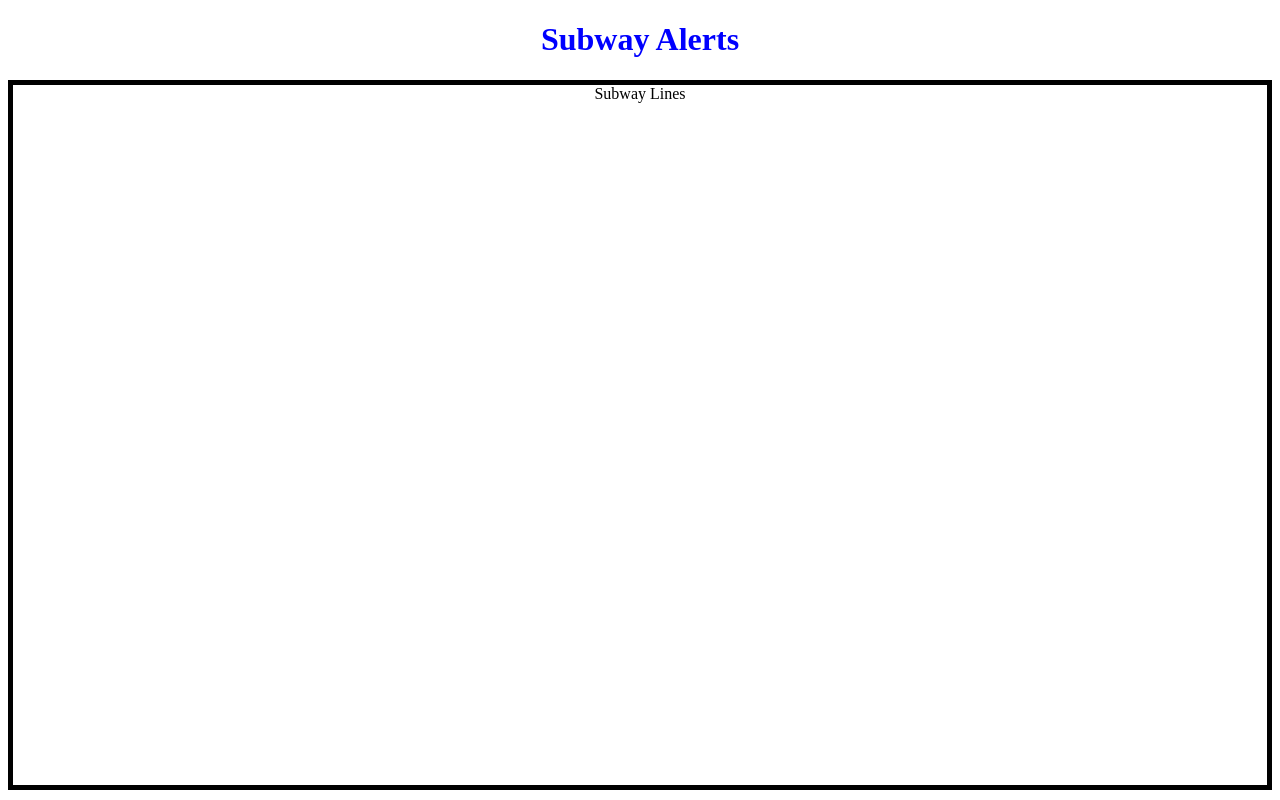
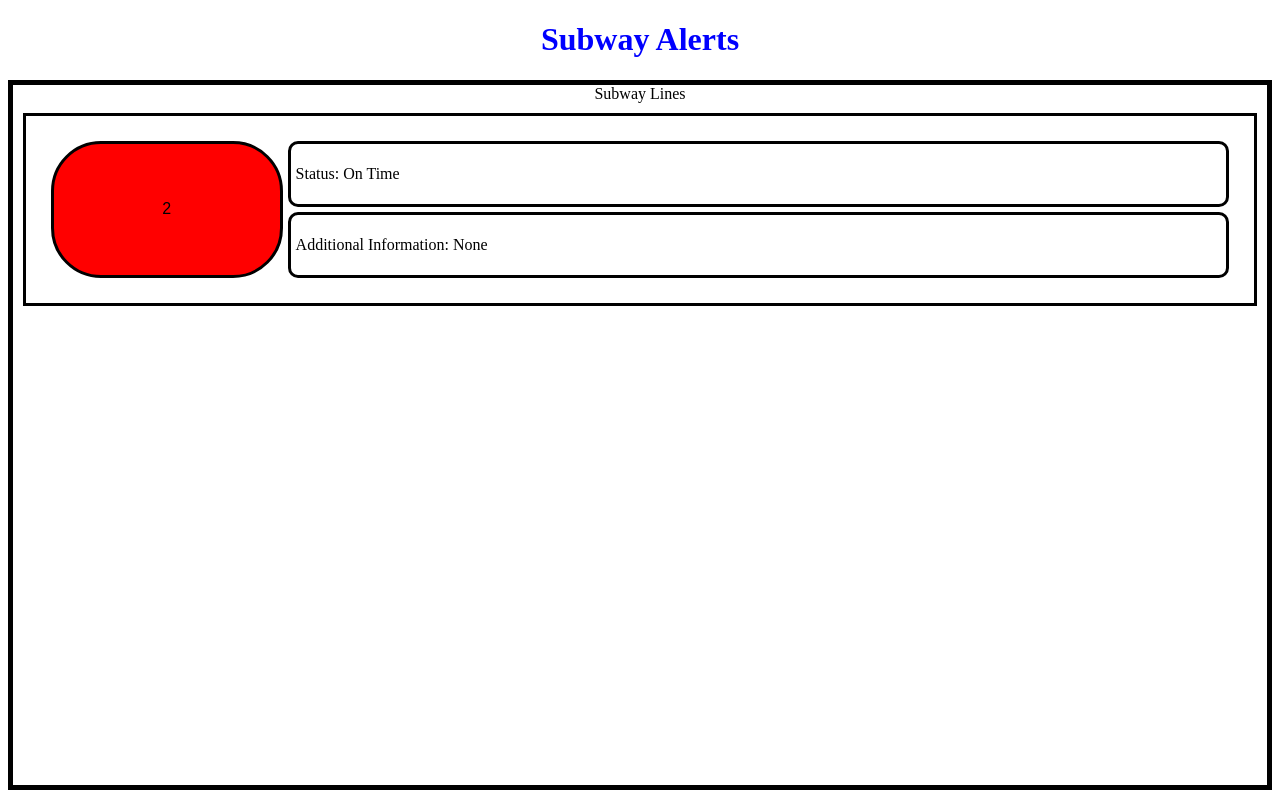
Before and after one commit to GoblinSharksTransit/MTA-Transit, a React app: page / in a window 1280 px wide. Built offline with nearby package versions, Linux system fonts and the light colour scheme.

Commit message:
final component

```diff
--- a/Public/style.css
+++ b/Public/style.css
@@ -9,3 +9,47 @@ h1 {
   border-width: 5px;
   height: 700px;
 }
+
+.totalBox {
+  display: grid;
+  padding: 25px;
+  grid-template-columns: repeat(5, 1fr);
+  grid-template-rows: repeat(2, 1fr);
+  grid-column-gap: 5px;
+  grid-row-gap: 5px;
+  border-style: solid;
+  margin: 10px
+}
+
+.subwayLine {
+  font-family: Arial, Helvetica, sans-serif;
+
+  background-color: red;
+  border-style: solid;
+  border-radius: 50px;
+  grid-column: 1;
+  grid-row: span 2;
+  display: flex;
+  align-items: center; /* Center vertically */
+  justify-content: center;
+}
+
+.status {
+  text-align: left;
+  border-style: solid;
+  border-radius: 10px;
+  grid-column: 2/6;
+  grid-row: 1;
+  padding: 5px
+}
+
+.additionalInformation {
+
+  text-align: left;
+  border-style: solid;
+  border-radius: 10px;
+  grid-column: 2/6;
+  grid-row: 2;
+  padding: 5px
+
+}
--- /dev/null
+++ b/component/SubwayLineComponent.jsx
@@ -0,0 +1,24 @@
+// import { useDispatch, useSelector } from "react-redux";
+import React from "react";
+
+
+const SubwayLineComponent = () => {
+    return (
+        <div className="totalBox">
+            <div className="subwayLine">
+                <p>2</p>
+                <span id="subwayLine"></span>
+            </div>
+            <div className="status">
+                <p>Status: On Time</p>
+                <span id="status"></span>
+            </div>
+            <div className="additionalInformation">
+                <p>Additional Information: None</p>
+                <span id="subwayLine"></span>
+            </div>
+        </div>
+    )
+}
+
+export default SubwayLineComponent;
--- a/src/App.js
+++ b/src/App.js
@@ -1,14 +1,17 @@
 import React from 'react';
+import SubwayLineComponent from '../component/SubwayLineComponent';
 
 const App = () => {
   const SubwayContainer = (props) => {
     // return <div className="SubwayContainer"></div>;
-    return <div className='SubwayContainer'>Subway Lines</div>;
+    return <div className='SubwayContainer'>Subway Lines <SubwayLineComponent/> </div>;
   };
   return (
     <div>
       <h1>Subway Alerts</h1>
       <SubwayContainer />
+      <div>
+      </div>
     </div>
   );
 };
```
